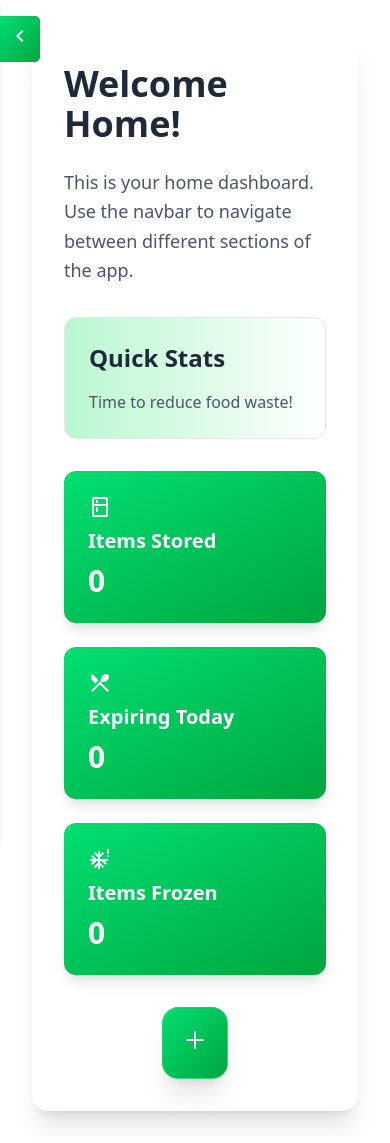
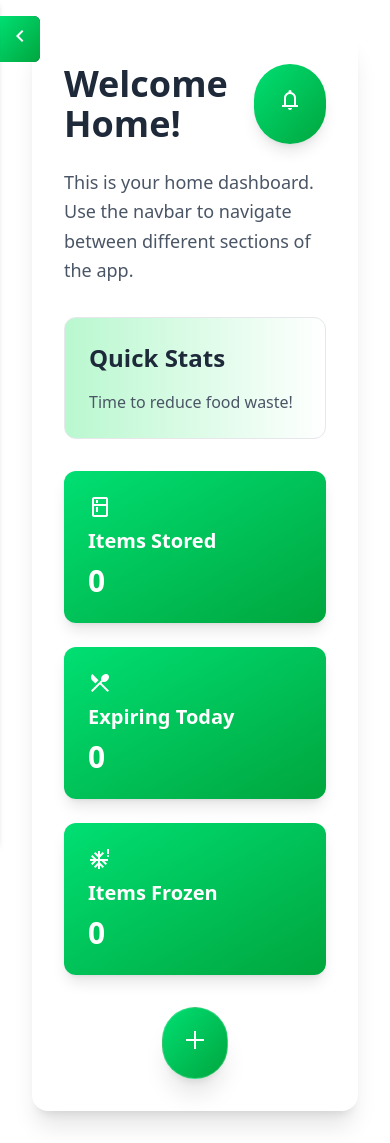
Before and after one commit to angushay42/Group-4, a Django app: page /dashboard in a window 390 px wide. Run offline with Django 5.2, Linux system fonts and the light colour scheme; a user stored in the database is signed in; data comes from the database, SQL or seed files in the repository; data that the repository does not hold is empty; some libraries are stand-ins or nearby versions.

Commit message:
Finished design of nav bar and dashboard

```diff
--- a/src/Users/static/css/dist/styles.css
+++ b/src/Users/static/css/dist/styles.css
@@ -357,6 +357,9 @@
   .grid-cols-1 {
     grid-template-columns: repeat(1, minmax(0, 1fr));
   }
+  .grid-cols-2 {
+    grid-template-columns: repeat(2, minmax(0, 1fr));
+  }
   .flex-col {
     flex-direction: column;
   }
@@ -371,6 +374,9 @@
   }
   .items-center {
     align-items: center;
+  }
+  .items-start {
+    align-items: flex-start;
   }
   .justify-between {
     justify-content: space-between;
--- a/src/expiry/templates/expiry/dashboard.html
+++ b/src/expiry/templates/expiry/dashboard.html
@@ -1,11 +1,16 @@
 {% extends 'dashboard_base.html' %}
 
 {% block content %}
+<div class="flex justify-between items-start">
     <h1 class="text-gray-800 mb-6 text-4xl font-bold">Welcome Home!</h1>
+    <div class="bg-gradient-to-br from-green-400 to-green-600 text-white p-6 rounded-full shadow-lg">
+        <div class="material-symbols-outlined text-5xl mb-2">notifications</div>
+    </div>
+</div>
+
 <p class="text-gray-600 leading-relaxed text-lg mb-8">
     This is your home dashboard. Use the navbar to navigate between different sections of the app.
 </p>
-
 <div class="mt-8 p-6 bg-gradient-to-r from-green-200 to-white-50 rounded-xl border border-gray-200">
     <h2 class="text-gray-800 mb-4 text-2xl font-semibold">Quick Stats</h2>
     <p class="text-gray-600">Time to reduce food waste!</p>
@@ -33,7 +38,7 @@
 
 <div class="flex justify-center mt-8">
     <button id="glassBtn"
-            class="p-5 rounded-2xl backdrop-blur-xl bg-gradient-to-br from-green-400 to-green-600 border border-white/20
+            class="p-5 rounded-full backdrop-blur-xl bg-gradient-to-br from-green-400 to-green-600 border border-white/20
            shadow-xl hover:bg-white/20 transition relative">
 
         <span class="absolute inset-0 rounded-2xl bg-white/20 opacity-0 hover:opacity-20 transition"></span>
--- a/src/expiry/templates/expiry/sidebar.html
+++ b/src/expiry/templates/expiry/sidebar.html
@@ -20,7 +20,7 @@
                     href="/dashboard"
                     class="glass rounded-xl px-6 py-3 flex items-center gap-3 shadow-2xl transition-all duration-300 ease-out hover:shadow-xl hover:-translate-y-0.5 active:translate-y-0"
             >
-                <div class="material-symbols-outlined text-5xl mb-2"></div>
+                <div class="material-symbols-outlined text-5xl mb-2">home</div>
                 Home
             </a>
         </li>
@@ -29,8 +29,8 @@
                     href="#"
                     class="glass rounded-xl px-6 py-3 flex items-center gap-3 shadow-2xl transition-all duration-300 ease-out hover:shadow-xl hover:-translate-y-0.5 active:translate-y-0"
             >
-                <div class="material-symbols-outlined text-5xl mb-2"></div>
-                Add Item
+                <div class="material-symbols-outlined text-5xl mb-2">kitchen</div>
+                My Items
             </a>
         </li>
         <li class="sm:block">
@@ -38,8 +38,26 @@
                     href="#"
                     class="glass rounded-xl px-6 py-3 flex items-center gap-3 shadow-2xl transition-all duration-300 ease-out hover:shadow-xl hover:-translate-y-0.5 active:translate-y-0"
             >
-                <div class="material-symbols-outlined text-5xl mb-2"></div>
-                Notifications
+                <div class="material-symbols-outlined text-5xl mb-2">local_dining</div>
+                Recipes
+            </a>
+        </li>
+        <li class="sm:block">
+            <a
+                    href="#"
+                    class="glass rounded-xl px-6 py-3 flex items-center gap-3 shadow-2xl transition-all duration-300 ease-out hover:shadow-xl hover:-translate-y-0.5 active:translate-y-0"
+            >
+                <div class="material-symbols-outlined text-5xl mb-2">group</div>
+                Friends
+            </a>
+        </li>
+        <li class="sm:block">
+            <a
+                    href="#"
+                    class="glass rounded-xl px-6 py-3 flex items-center gap-3 shadow-2xl transition-all duration-300 ease-out hover:shadow-xl hover:-translate-y-0.5 active:translate-y-0"
+            >
+                <div class="material-symbols-outlined text-5xl mb-2">settings</div>
+                Settings
             </a>
         </li>
     </ul>
```
Lines whose indentation alone changed are shown as unchanged.
